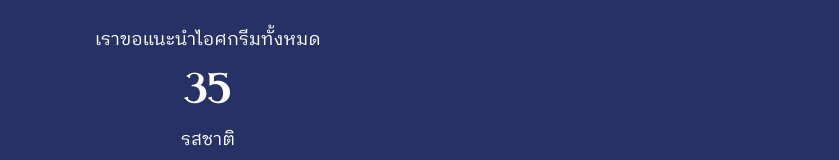
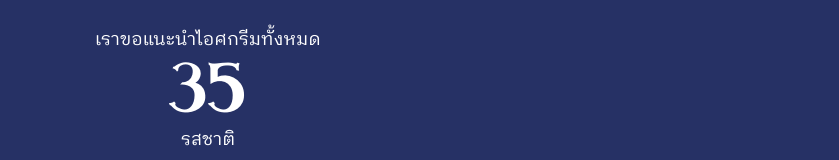
Before and after one commit to the-purist-artisan/flavorpedia, a React (Create React App) app: page /#/ctw-tea-2024 in a window 1280 px wide. Shown: the part 252-412 px from the top of the page, without its empty margins (432-1271 px from the left). Built offline with nearby package versions, Linux system fonts and the light colour scheme; a web font is replaced by a local one.

Commit message:
fix: :lipstick: remove overriding class

```diff
--- a/src/Menu.tsx
+++ b/src/Menu.tsx
@@ -78,7 +78,7 @@ export default function Menu({
           <div className="font-ibm-plex-thai text-lg mb-4 text-center">
             {"เราขอแนะนำไอศกรีมทั้งหมด"}
           </div>
-          <div className="text-7xl font-benaco-one mb-4 w-fit text-center font-normal text-key-header leading-10 whitespace-pre-line">
+          <div className="text-7xl font-benaco-one mb-4 w-fit text-center font-normal leading-10 whitespace-pre-line">
             {totalFlavors}
           </div>
           <div className="font-ibm-plex-thai text-lg">{"รสชาติ"}</div>
```
